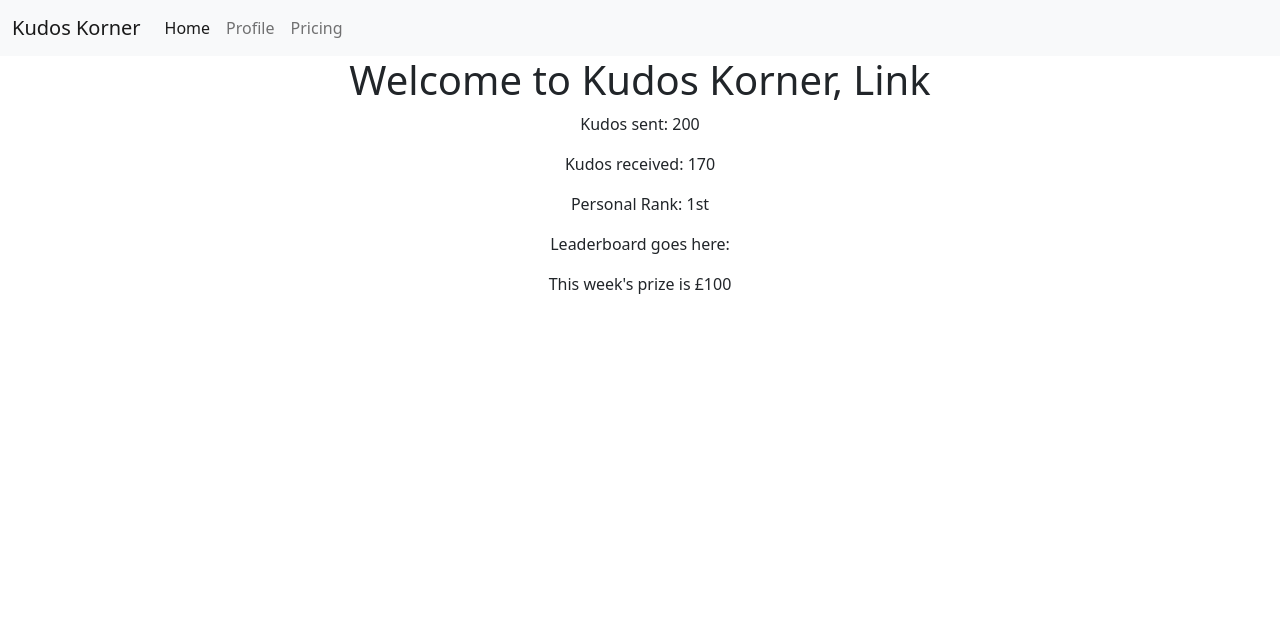
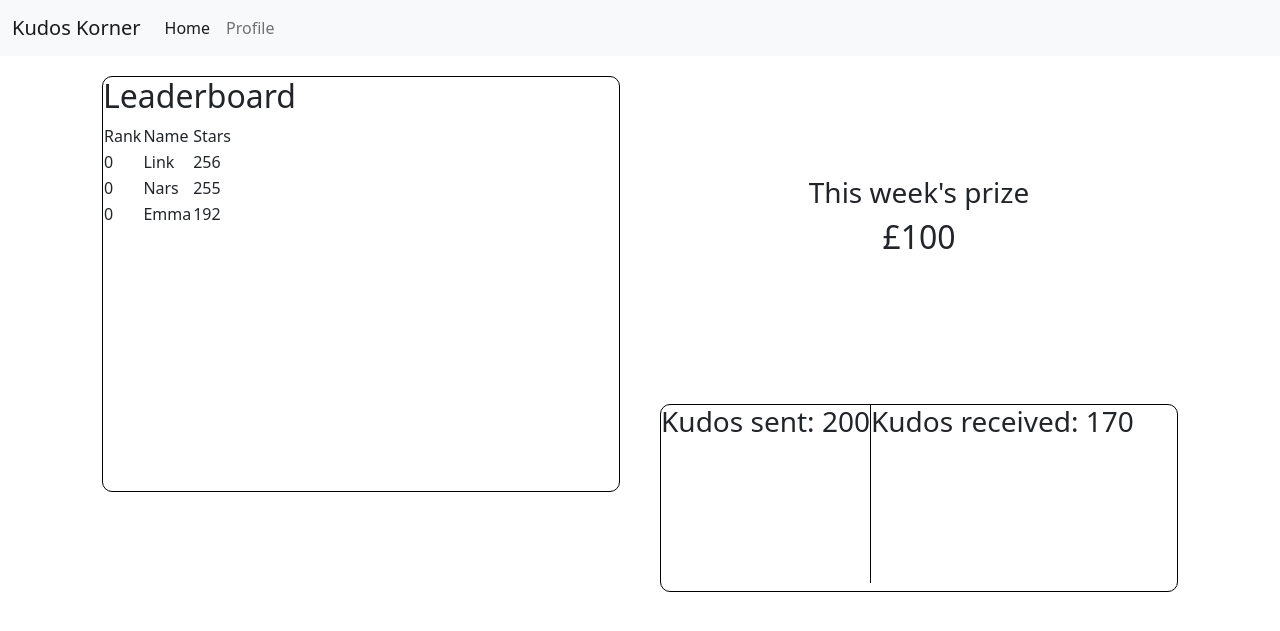
Before and after one commit to narissatsuboi/kudos-corner, a Django app: page / in a window 1280 px wide. Shown: the top 631 px of the page. Run offline with Django 3.2, Linux system fonts and the light colour scheme; data comes from the database, SQL or seed files in the repository; both versions use the stored data as it was after the commit; parts of the project's set-up code (start-up, migrations or seed data) failed here and were passed over.

Commit message:
link and matthew changes

```diff
--- a/tif/kudos/models.py
+++ b/tif/kudos/models.py
@@ -1,3 +1,4 @@
+import datetime
 from django.db import models
 from django.contrib.auth.models import AbstractUser
 
@@ -25,8 +26,9 @@ class Organisation(models.Model):
 		return self.name
 
 class Kudos(models.Model):
-	date = models.DateField()
+	date = models.DateField(default = datetime.date.today)
 	sender = models.IntegerField(default = 0)
+	message = models.CharField(max_length = 100, default="")
 	recipient = models.IntegerField(default = 0)
 	organisation = models.IntegerField(default = 0)
 
--- a/tif/kudos/views.py
+++ b/tif/kudos/views.py
@@ -1,30 +1,51 @@
 from .models import CustomUser, Organisation, Prize, Kudos
 from django.http import HttpResponse
 from django.shortcuts import render
-from .models import User
-from .models import Prize
 
 def dashboard(request):
-	# if not request.user.isAuthenticated:
-	#	return #something something 404 error
+	# if not request.user.is_authenticated():
+	# 	return #something something 404 error
 
 	user_context = {
 		# "name": request.user.name,
-		# "kudos_sent": request.user.kudosSent,
-		# "kudos_received": request.user.kudosReceived,      NOT YET IN MODEL
-		# "current_prize"
+		# "kudosSent": request.user.kudosSent,
+		# "kudosReceived": request.user.kudosReceived,
+		# "starsReceived": request.user.starsReceived
+		# "currentPrize"
+		"users": CustomUser.objects.order_by('-starsReceived')[:3],
 		"name": "Link",
-		"kudos_sent": 200,
-		"kudos_received": 170,
+		"kudosSent": 200,
+		"kudosReceived": 170,
+		"starsReceived": 4,
 		"ranking": "1st",
-		"current_prize": "£100"
+		"currentPrize": "£100",
 	}
+
+
+	# ok, so, i think we should list what we still need to do
+	# my list:
+	# i'll try update the rankings whenever the site is called just to be sure
+	# are you still planning on working with the css? or the forms haha
+	# hmm, i think the most important part is getting the forms to work
+	# but for the sending kudos thing, how do you decide who to send it to?
+	# username? email? id?
+
+	# i guess we can have a dropdown that displays usernames, but sends id to the db
+	# not sure how to do it in here tho
+	# ok
+
+
+	# my list rn
+	# CSS for the whole thing (basic, implement CSS grid and some borders around elements)
+	# figure out forms and how to post to db from a form in django
+	# log in page
+
 
 	org_context = {
 		# "name":
-		# "current_prize":
+		# "currentPrize":
 		"name": "myOrg",
-		"current_prize": "£100"
+		"currentPrize": "£100"
 	}
 
 # Switch these two to toggle user/organisation pages
@@ -44,16 +65,21 @@ def profile(request):
 	user_context = {
 		# "name": request.user.name,
 		# "rank": request.user.ranking,
-		# "prize_count": request.user.prizeCount
+		# "prizeCount": request.user.prizeCount
+		"users": CustomUser.objects.all(),
+		"kudos": Kudos.objects.filter(recipient=1),
 		"name": "Link",
 		"rank": "1st",
-		"prize_count": 2,
+		"prizeCount": 2,
 	}
+
+
+
 
 	org_context = {
 		# "name": request.user.name,
 		# "prize": request.prize.description   ????
-		# account_type
+		# accountType
 		# employees
 		"name": "My organization",
 		"prize": "£100"
@@ -72,19 +98,10 @@ def profile(request):
 
 
 
-
-
-
-
-# to research
-# csrf mechanism for the form
-
-
 # If a user is logged in (aka authenticated), then you can get their info by
 # accessing variables of (the CustomUser class) request.user
 # so name would be request.user.name and rank would be request.user.ranking
 
-
 # there is a way to force people to have to log in first, but i'll try and see if i can
 # do something on that on a different branch for now, you can temporarily hardcode values
 # for testing and styling
--- a/tif/static/style.css
+++ b/tif/static/style.css
@@ -1,3 +1,80 @@
-#main-content {
-    text-align: center;
+
+
+.wrapper {
+    display: grid;
+    grid-template-columns: repeat(3, 1fr);
+    gap: 10px;
+    /* grid-auto-rows: minmax(100px, auto); */
+  }
+
+/* #leaderboard {
+    grid-column: 1 / 3;
+    grid-row: 1;
 }
+
+#prize {
+    grid-column: 2 / 4;
+    grid-row: 2 / 3;
+}
+
+#personal-stats {
+    grid-column: 1;
+    grid-row: 2 / 5;
+} */
+
+.leaderboard {
+    border: 1px solid black;
+    border-radius: 10px;;
+
+}
+
+
+
+#sent {
+    border-right: 1px solid black;
+}
+
+#received {
+
+}
+
+
+
+.container {
+    display: grid;
+    grid-template-columns: 1fr 1fr 1fr 1fr;
+    grid-template-rows: 1fr 1fr;
+    gap: 0px 0px;
+    grid-template-areas:
+      "leaderboard leaderboard prize prize"
+      "leaderboard leaderboard kudos kudos";
+}
+
+.leaderboard {
+    grid-area: leaderboard;
+    margin: 20px;
+
+}
+
+
+.prize {
+    padding-top: 100px;
+    grid-area: prize;
+    display: flex;
+    flex-direction: column;
+    justify-content: center;
+    align-items: center;
+    margin: 20px;
+}
+
+
+.kudos {
+    grid-area: kudos;
+    position: relative;
+    top: 100px;
+    display: flex;
+    flex-direction: row;
+    border: 1px black solid;
+    border-radius: 10px;
+    margin: 20px;
+}
--- a/tif/templates/navbar.html
+++ b/tif/templates/navbar.html
@@ -6,9 +6,9 @@
         </button>
         <div class="collapse navbar-collapse" id="navbarNavAltMarkup">
             <div class="navbar-nav">
-                <a class="nav-link active" aria-current="page" href="#">Home</a>
-                <a class="nav-link" href="#">Profile</a>
-                <a class="nav-link" href="#">Pricing</a>
+                <a class="nav-link active" aria-current="page" href="/">Home</a>
+                <a class="nav-link" href="/profile">Profile</a>
+                <!-- <a class="nav-link" href="#">Pricing</a> -->
             </div>
         </div>
     </div>
--- a/tif/templates/organization/index.html
+++ b/tif/templates/organization/index.html
@@ -5,7 +5,9 @@
     <h1>Welcome to Kudos Corner, {{ name }}</h1>
 
     <div id="prize">
-        <p>This week's prize is {{ current_prize }} </p>
+        <p>This week's prize is {{ currentPrize }} </p>
     </div>
 
 {% endblock content %}
+
+<!-- ok -->
--- a/tif/templates/organization/profile.html
+++ b/tif/templates/organization/profile.html
@@ -15,7 +15,6 @@
     <div id="update-prize">
         <p>Current prize: {{ prize }}</p>
 
-
         <form action="#" method="POST">
             <label for="description">Add a new prize</label>
             <input type="text" name="description" id="description">
--- a/tif/templates/user/index.html
+++ b/tif/templates/user/index.html
@@ -2,24 +2,53 @@
 
 {% block content %}
 
-    <h1>Welcome to Kudos Korner, {{ name }}</h1>
+    <div class="container">
+        <div class="leaderboard">
+            <h2>Leaderboard</h2>
 
-    <div id="personal-stats">
-        <p>Kudos sent: {{ kudos_sent }}</p>
-        <p>Kudos received: {{ kudos_received }}</p>
-    </div>
+            <!-- <p>Personal Rank: {{ ranking }}</p> -->
 
-    <div id="ranking-visuals">
-        <p>Personal Rank: {{ ranking }}</p>
+            <table id="leaderboard-table">
+                <thead>
+                    <tr>
+                        <td>Rank</td>
+                        <td>Name</td>
+                        <td>Stars</td>
+                    </tr>
+                </thead>
+                {% for user in users %}
+                    <tr>
+                        <td>{{ user.ranking }}</td>
+                        <td>{{ user.name }}</td>
+                        <td>{{ user.starsReceived }}</td>
+                    </tr>
+                {% endfor %}
+                {% if rank > 3 %}
+                    <tr>
+                        <td>.</td>
+                        <td>.</td>
+                        <td>.</td>
+                    </tr>
+                    <tr>
+                        <td>{{rank}}</td>
+                        <td>{{name}}</td>
+                        <td>{{starsReceived}}</td>
+                    </tr>
+                {% endif %}
+            </table>
+        </div>
 
-        <table>
-            <p>Leaderboard goes here:</p>
-        </table>
-    </div>
+        <div class="prize">
+            <h3>This week's prize </h3>
+            <h2>{{ currentPrize }} </h2>
+        </div>
 
-    <div id="prize">
-        <p>This week's prize is {{ current_prize }} </p>
+        <div class="kudos">
+            <h3 id="sent">Kudos sent: {{ kudosSent }}</h3>
+            <h3 id="received">Kudos received: {{ kudosReceived }}</h3>
+        </div>
     </div>
 
 
+
 {% endblock content %}
```
Also changed, not shown: tif/templates/user/profile.html (+20 -7 lines), tif/db.sqlite3, tif/kudos/migrations/0002_kudos_message.py (added), tif/kudos/migrations/0003_alter_kudos_date.py (added).
